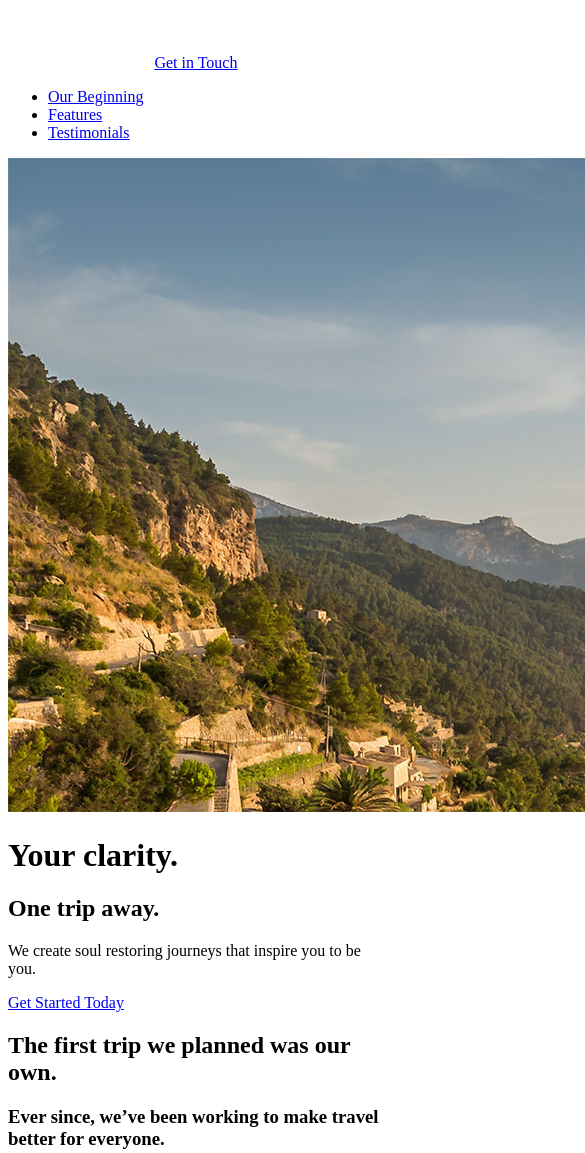
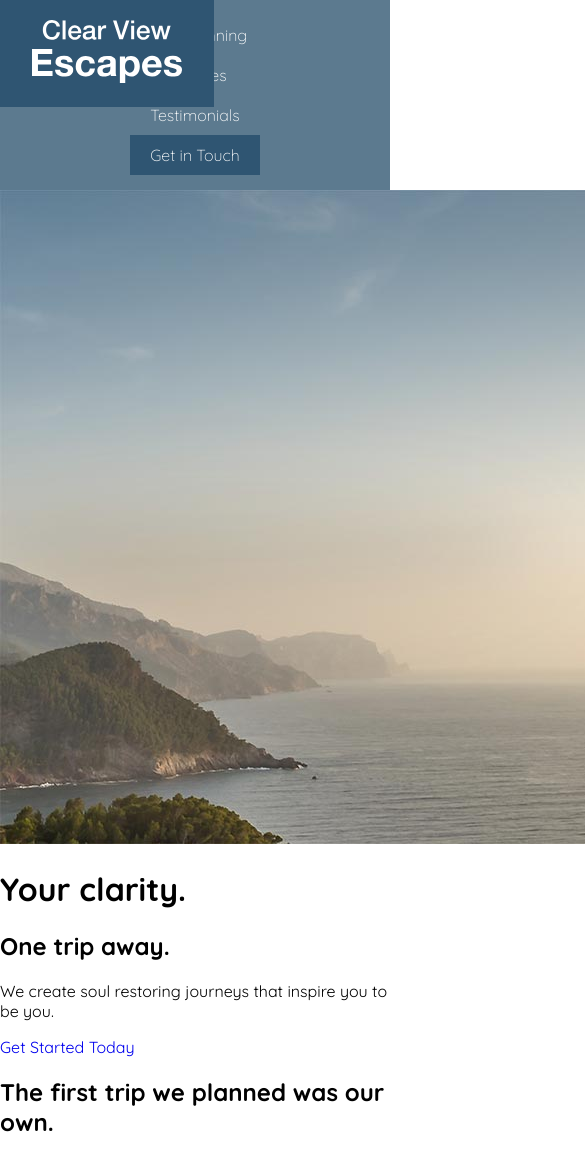
Before and after one commit to rosemdev/travelAgency, a website built with webpack: page src/index.html in a window 390 px wide. Shown: the top 1153 px of the page, 585 px wide, since content can reach past the window. Built offline with nearby package versions, Linux system fonts and the light colour scheme; some packages are replaced by stand-ins of ours.

Commit message:
improve webpack config, split slyle file for appropriative files by responsive breakpoints, add responsive images

```diff
--- a/package.json
+++ b/package.json
@@ -29,7 +29,7 @@
     "postcss-loader": "^2.1.4",
     "style-loader": "^0.20.3",
     "webpack": "^4.6.0",
-    "webpack-cli": "^2.0.14",
+    "webpack-cli": "^2.0.15",
     "webpack-dev-server": "^3.1.3"
   },
   "dependencies": {}
--- /dev/null
+++ b/src/assets/styles/common.pcss
@@ -0,0 +1,106 @@
+
+/*Common styles*/
+
+.menu {
+  background-color: var(--lightBlue);
+  position: relative;
+  & header {
+    & .logo {
+      background-color: var(--blue);
+      display: inline-block;
+      top: 0;
+      z-index: 3;
+      position: absolute;
+      padding: 5px;
+
+      & > img {
+        width: 150px;
+        margin: 15px 27px;
+      }
+    }
+    & nav {
+      & ul {
+        display: flex;
+        align-items: center;
+        flex-direction: column;
+        padding: 15px;
+        & li {
+          padding: 3px;
+          margin: 5px;
+          border: 2px transparent solid;
+          transition: border-bottom .3s ease-in-out;
+          text-align: center;
+          font-weight: var(--light);
+          &:hover {
+            border-bottom: 2px var(--blue) solid;
+          }
+          &:last-child {
+            background-color: var(--lightBlue);
+            & a {
+              background-color: var(--blue);
+              padding: 10px 20px;
+            }
+          }
+
+          & a {
+            color: white;
+          }
+        }
+      }
+    }
+  }
+}
+
+/*.large-hero {
+//background-image: url("../images/hero--large.jpg"); position: relative;
+  & .background {
+    & img {
+      display: block;
+      width: 100%;
+    }
+    &::after {
+      content: '';
+      height: 10px;
+      width: 100%;
+      background-color: var(--blue);
+      position: absolute;
+    }
+  }
+
+  & .description {
+    transform: translate(-50%, -60%);
+    position: absolute;
+    top: 50%;
+    left: 50%;
+    text-align: center;
+    color: white;
+    width: 30%;
+    font-size: 25px;
+
+    & h1 {
+      color: var(--blue);
+      font-weight: var(--regular);
+    }
+
+    & h2 {
+      color: var(--blue);
+      font-weight: var(--light);
+
+    }
+
+    & p {
+      font-size: 20px;
+      & a {
+        color: white;
+        background-color: #d59442;
+        padding: 15px 20px;
+        margin-top: 15px;
+        display: inline-block;
+        font-weight: var(--bold);
+
+      }
+    }
+
+  }
+
+}*/
--- /dev/null
+++ b/src/assets/styles/helpers.pcss
@@ -0,0 +1,26 @@
+
+/*Variables, mixins ...etc*/
+
+:root {
+
+  /*font-weight*/
+
+  --light: 300;
+  --regular: 400;
+  --madium: 500;
+  --bold: 700;
+
+  /*colors*/
+
+  --blue: #2f5572;
+  --lightBlue: #5c7a8f;
+}
+
+.main-content {
+  max-width: 1200px;
+  margin: auto;
+}
+
+body {
+  font-family: 'Quicksand', sans-serif;
+}
--- /dev/null
+++ b/src/assets/styles/laptop.pcss
@@ -0,0 +1,17 @@
+
+
+/*Laptop*/
+
+@media (min-width: 1024px) {
+  .menu {
+    & header {
+
+      & nav {
+        & ul {
+
+        }
+      }
+    }
+  }
+
+}
--- /dev/null
+++ b/src/assets/styles/reset.pcss
@@ -0,0 +1,23 @@
+* {
+    box-sizing: border-box;
+}
+
+body {
+    margin: 0;
+}
+
+ul {
+    margin: 0;
+    padding: 0;
+}
+
+li {
+    list-style: none;
+
+}
+
+a {
+    text-decoration: none;
+    vertical-align:baseline;
+
+}
--- a/src/assets/styles/styles.pcss
+++ b/src/assets/styles/styles.pcss
@@ -0,0 +1,5 @@
+@import url('https://fonts.googleapis.com/css?family=Quicksand:300,400,500,700');
+@import "./helpers.pcss";
+@import "./common.pcss";
+@import "./tablet.pcss";
+@import "./laptop.pcss";
--- /dev/null
+++ b/src/assets/styles/tablet.pcss
@@ -0,0 +1,22 @@
+
+
+/*Tablet*/
+
+@media (min-width: 767px) {
+  body {
+    background-color: var(--blue);
+  }
+
+  .menu {
+    & header {
+      display: flex;
+      justify-content: space-between;
+      & nav {
+        & ul {
+          flex-direction: row;
+        }
+      }
+    }
+  }
+
+}
--- a/src/index.html
+++ b/src/index.html
@@ -12,43 +12,61 @@
     <link rel="stylesheet" href="./main.css">
 </head>
 <body>
-<header>
-    <img src="assets/images/icons/clear-view-escapes.svg">
-    <a href="#">Get in Touch</a>
+<div class="menu">
+    <header class="main-content">
+        <div class="logo"><img src="assets/images/icons/clear-view-escapes.svg"></div>
         <nav>
             <ul>
                 <li><a href="#our-beginning">Our Beginning</a></li>
                 <li><a href="#features">Features</a></li>
                 <li><a href="#testimonials">Testimonials</a></li>
+                <li><a href="#">Get in Touch</a></li>
             </ul>
         </nav>
     </header>
-
+</div>
 <div class="large-hero">
-    <img src="assets/images/hero--large.jpg">
+    <div class="background">
+        <picture>
+            <source srcset="./assets/images/hero--large.jpg"
+                    media="(min-width: 1380px)">
+            <source srcset="./assets/images/hero--medium.jpg" media="(min-width: 990px)">
+            <source srcset="./assets/images/hero--small.jpg" media="(min-width: 640px)">
+            <img src="./assets/images/hero--smaller.jpg" alt="Coastal view of mountains">
+        </picture>
+    </div>
+    <div class="description">
         <h1>Your clarity.</h1>
         <h2>One trip away.</h2>
         <p>We create soul restoring journeys that inspire you to be you.</p>
         <p><a href="#">Get Started Today</a></p>
     </div>
-
+</div>
 <div id="our-beginning">
     <h2>The first trip we planned was our own.</h2>
     <h3>Ever since, we&rsquo;ve been working to make travel better for everyone.</h3>
     <img src="assets/images/first-trip.jpg" alt="Couple walking down a street.">
     <img src="assets/images/our-start.jpg" alt="Our founder, Jane Doe">
     <h2>Here&rsquo;s how we got started&hellip;</h2>
-    <p>Lorem ipsum dolor sit amet, consectetur adipisicing elit, sed do eiusmod tempor incididunt ut labore et dolore
-        magna aliqua. Ut enim ad minim veniam, <a href="#">quis nostrud exercitation</a> ullamco laboris nisi ut aliquip
-        ex ea commodo consequat. Duis aute irure dolor in reprehenderit in voluptate velit esse cillum dolore eu fugiat
-        nulla pariatur. Excepteur sint occaecat cupidatat non proident, sunt in culpa qui officia deserunt mollit anim
+    <p>Lorem ipsum dolor sit amet, consectetur adipisicing elit, sed do eiusmod tempor incididunt ut labore et
+        dolore
+        magna aliqua. Ut enim ad minim veniam, <a href="#">quis nostrud exercitation</a> ullamco laboris nisi ut
+        aliquip
+        ex ea commodo consequat. Duis aute irure dolor in reprehenderit in voluptate velit esse cillum dolore eu
+        fugiat
+        nulla pariatur. Excepteur sint occaecat cupidatat non proident, sunt in culpa qui officia deserunt mollit
+        anim
         id est laborum.</p>
     <p>Duis aute irure dolor in <strong>reprehenderit in</strong> voluptate velit esse cillum dolore eu fugiat nulla
-        pariatur. Excepteur sint occaecat cupidatat non proident, sunt in culpa qui officia deserunt mollit anim id est
-        laborum. Lorem ipsum dolor sit amet, consectetur adipisicing elit, sed do eiusmod tempor incididunt ut labore et
+        pariatur. Excepteur sint occaecat cupidatat non proident, sunt in culpa qui officia deserunt mollit anim id
+        est
+        laborum. Lorem ipsum dolor sit amet, consectetur adipisicing elit, sed do eiusmod tempor incididunt ut
+        labore et
         dolore magna aliqua.</p>
-    <p>Duis aute irure dolor in reprehenderit in voluptate velit esse cillum dolore eu fugiat nulla pariatur. Excepteur
-        sint occaecat cupidatat non proident, sunt in culpa qui officia deserunt mollit anim id est laborum velit esse
+    <p>Duis aute irure dolor in reprehenderit in voluptate velit esse cillum dolore eu fugiat nulla pariatur.
+        Excepteur
+        sint occaecat cupidatat non proident, sunt in culpa qui officia deserunt mollit anim id est laborum velit
+        esse
         cillum <strong>dolore eu fugiat.</strong></p>
 </div>
 
@@ -58,22 +76,26 @@
 
     <img src="assets/images/icons/rain.svg">
     <h3>We&rsquo;ll Watch the Weather</h3>
-    <p>Download our app and we&rsquo;ll send you a notice if it&rsquo;s about to rain in the next 20 minutes around your
+    <p>Download our app and we&rsquo;ll send you a notice if it&rsquo;s about to rain in the next 20 minutes around
+        your
         current location. A good rain can be refreshing, but sometimes you just want to stay dry.</p>
 
     <img src="assets/images/icons/globe.svg">
     <h3>Global Guides</h3>
-    <p>We&rsquo;ve scoured the entire planet for the best retreats and beautiful vistas. If there&rsquo;s a corner of
+    <p>We&rsquo;ve scoured the entire planet for the best retreats and beautiful vistas. If there&rsquo;s a corner
+        of
         the world you want to escape to we know the most scenic and inspiring locations.</p>
 
     <img src="assets/images/icons/wifi.svg">
     <h3>Wi-Fi Waypoints</h3>
-    <p>We only send you on trips to places we can personally vouch for as being amazing. Which means we&rsquo;ve mapped
+    <p>We only send you on trips to places we can personally vouch for as being amazing. Which means we&rsquo;ve
+        mapped
         out where local wi-fi spots are and marked them in our app&rsquo;s map view.</p>
 
     <img src="assets/images/icons/fire.svg">
     <h3>Survival Kit</h3>
-    <p>Everytime you book an escape with us we send you a survival kit with the finest materials. The kit will allow you
+    <p>Everytime you book an escape with us we send you a survival kit with the finest materials. The kit will allow
+        you
         to setup a tent, start a fire, scratch your own back and lower your taxes.</p>
 </div>
 
@@ -85,22 +107,26 @@
     <h3>Jane Doe</h3>
     <h3>9 Time Escaper</h3>
     <p>&ldquo;Duis aute irure dolor in reprehenderit in voluptate velit esse cillum dolore eu fugiat nulla pariatur.
-        Excepteur sint occaecat cupidatat non proident, sunt in culpa qui officia deserunt mollit anim id est laborum.
-        Lorem ipsum dolor sit amet, consectetur adipisicing elit, sed do eiusmod tempor incididunt ut labore et dolore
+        Excepteur sint occaecat cupidatat non proident, sunt in culpa qui officia deserunt mollit anim id est
+        laborum.
+        Lorem ipsum dolor sit amet, consectetur adipisicing elit, sed do eiusmod tempor incididunt ut labore et
+        dolore
         magna aliqua.&rdquo;</p>
 
     <img src="assets/images/testimonial-john.jpg">
     <h3>John Smith</h3>
     <h3>4 Time Escaper</h3>
     <p>&ldquo;Duis aute irure dolor in reprehenderit in voluptate velit esse cillum dolore eu fugiat nulla pariatur.
-        Excepteur sint occaecat cupidatat non proident, sunt in culpa qui officia deserunt mollit anim id est laborum.
+        Excepteur sint occaecat cupidatat non proident, sunt in culpa qui officia deserunt mollit anim id est
+        laborum.
         Lorem ipsum dolor sit amet, consectetur.&rdquo;</p>
 
     <img src="assets/images/testimonial-cat.jpg">
     <h3>Cat McKitty</h3>
     <h3>6 Time Escaper</h3>
     <p>&ldquo;Duis aute irure dolor in reprehenderit in voluptate velit esse cillum dolore eu fugiat nulla pariatur.
-        Excepteur sint occaecat cupidatat non proident, sunt in culpa qui officia deserunt mollit anim id est laborum.
+        Excepteur sint occaecat cupidatat non proident, sunt in culpa qui officia deserunt mollit anim id est
+        laborum.
         Lorem ipsum dolor sit amet, consectetur adipisicing elit, sed do eiusmod tempor incididunt ut.&rdquo;</p>
 </div>
 
--- a/src/index.js
+++ b/src/index.js
@@ -1,5 +1,9 @@
 import "./index.html";
 import "./assets/styles/styles.pcss";
+import "./assets/styles/reset.pcss";
+
+// const responsiveImage = require('myImage.jpg?sizes[]=100,sizes[]=200,sizes[]=300');
+// ReactDOM.render(<img {...responsiveImage} />, el);
 
 
 console.log('hello rosem');
```
Also changed, not shown: webpack.config.js (+11 -3 lines), 2 other files. Lines whose indentation alone changed are shown as unchanged.
